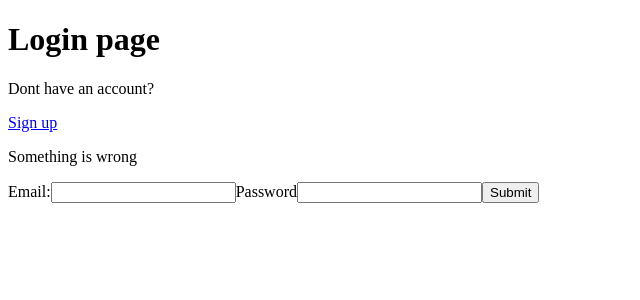
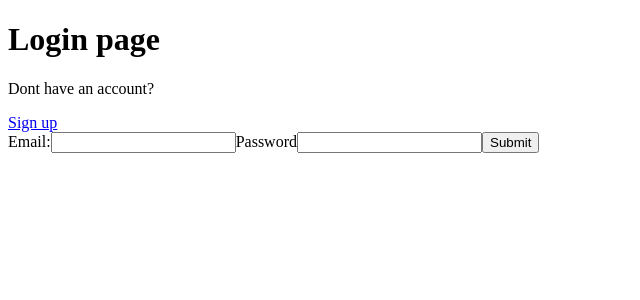
Before and after one commit to NiiazalyDzhumaliev/find-bicycle-frontend, a React (Create React App) app: page /login in a window 1280 px wide. Shown: the top 300 px of the page, without its empty margins (0-640 px from the left). Built offline with nearby package versions, Linux system fonts and the light colour scheme.

Commit message:
Fix sync localstorage problems

```diff
--- a/src/action/login.action.js
+++ b/src/action/login.action.js
@@ -9,6 +9,7 @@ export const loginAction = (newUser) => async (dispatch) => {
       'http://localhost:3000/auth/login',
       newUser,
     );
+    localStorage.setItem('JWT', response.data.auth_token);
     dispatch({
       type: 'USER_LOGIN_SUCCESS',
       payload: response.data.auth_token,
--- a/src/components/Login.js
+++ b/src/components/Login.js
@@ -10,6 +10,10 @@ const Login = () => {
   const dispatch = useDispatch();
   const state = useSelector((state) => state.login);
 
+  if (state.token !== '') {
+    return <Redirect to="/bicycles" />;
+  }
+
   const handleSubmit = (e) => {
     e.preventDefault();
     const userLogin = {
@@ -18,14 +22,6 @@ const Login = () => {
     };
     dispatch(loginAction(userLogin));
   };
-  localStorage.setItem('JWT', state.token);
-
-  const loggedIn = (token) => {
-    if (token && token !== '') {
-      return <Redirect to="/bicycles" />;
-    }
-    return <p>Something is wrong</p>;
-  };
 
   return (
     <div>
@@ -33,7 +29,6 @@ const Login = () => {
       <div>
         <p>Dont have an account?</p>
         <Link to="/signup">Sign up</Link>
-        {loggedIn(localStorage.getItem('JWT'))}
       </div>
       <form onSubmit={(e) => handleSubmit(e)}>
         <label htmlFor="email">
```
